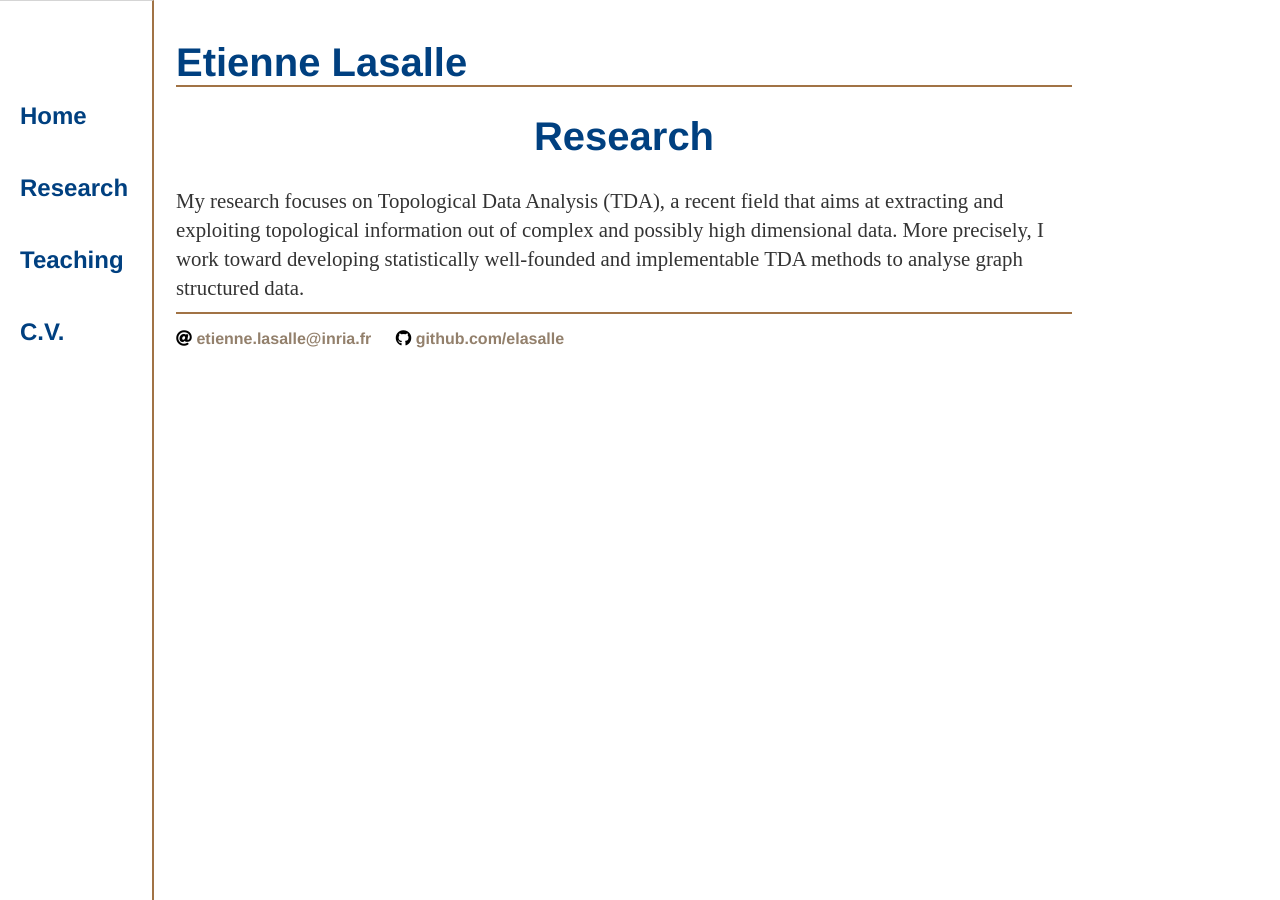
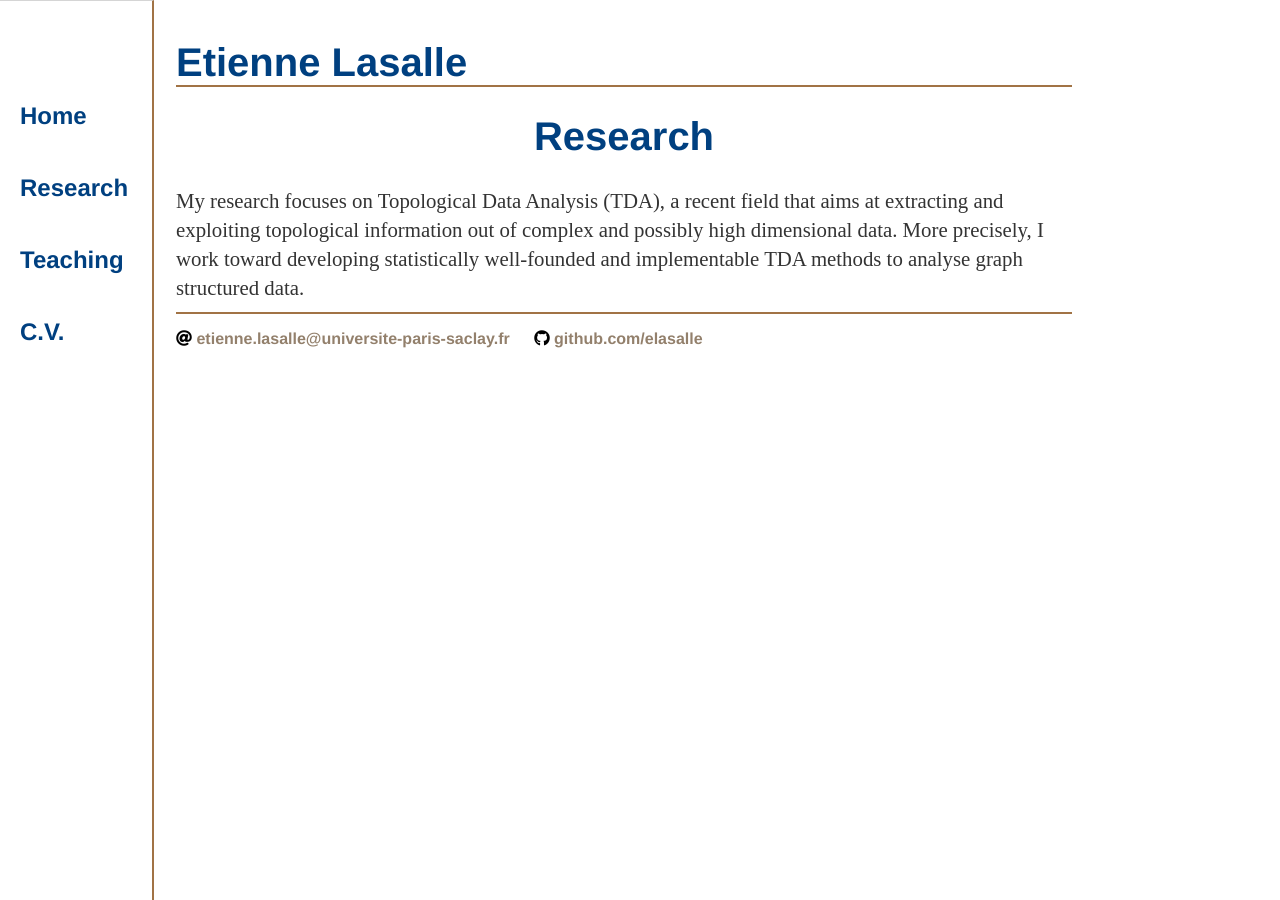
Before and after one commit to elasalle/elasalle.github.io, a Jekyll site: the page built from research/index.html, in a window 1280 px wide. Built offline with Jekyll 4.4.1, drawn with Linux system fonts in a browser that asks for light colours.

Commit message:
change email adress

```diff
--- a/_layouts/default.html
+++ b/_layouts/default.html
@@ -26,7 +26,7 @@
 			</div><!-- /.container -->
 			<footer>
 	    		<ul>
-	        		<li><nobr> <i class="fas fa-at"></i>  <a class="grey" href="mailto:etienne.lasalle@inria.fr">etienne.lasalle@inria.fr</a></nobr></li>
+	        		<li><nobr> <i class="fas fa-at"></i>  <a class="grey" href="mailto:etienne.lasalle@universite-paris-saclay.fr">etienne.lasalle@universite-paris-saclay.fr</a></nobr></li>
 	        		<li><nobr> <i class="fab fa-github"></i>  <a class="grey" href="https://github.com/elasalle">github.com/elasalle</a></nobr></li>
 				</ul>
 			</footer>
```
